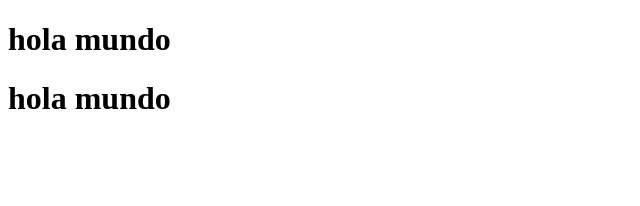
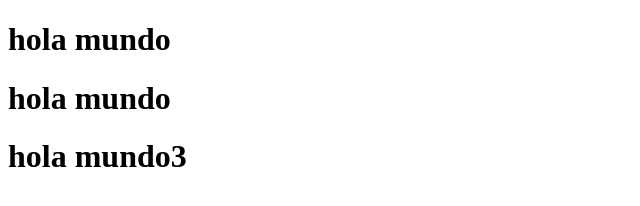
Before and after one commit to rpcalexander/githubprueba, a plain HTML site: page index.html in a window 1280 px wide. Shown: the whole page, without its empty margins (0-640 px from the left). Drawn offline with Linux system fonts and the light colour scheme.

Commit message:
se modifico el hola mundo 3
nada estoy probando ajio ajio

```diff
--- a/index.html
+++ b/index.html
@@ -12,5 +12,8 @@
     <h1>
         hola mundo
     </h1>
+    <h1>
+        hola mundo3
+    </h1>
 </body>
 </html>
```
